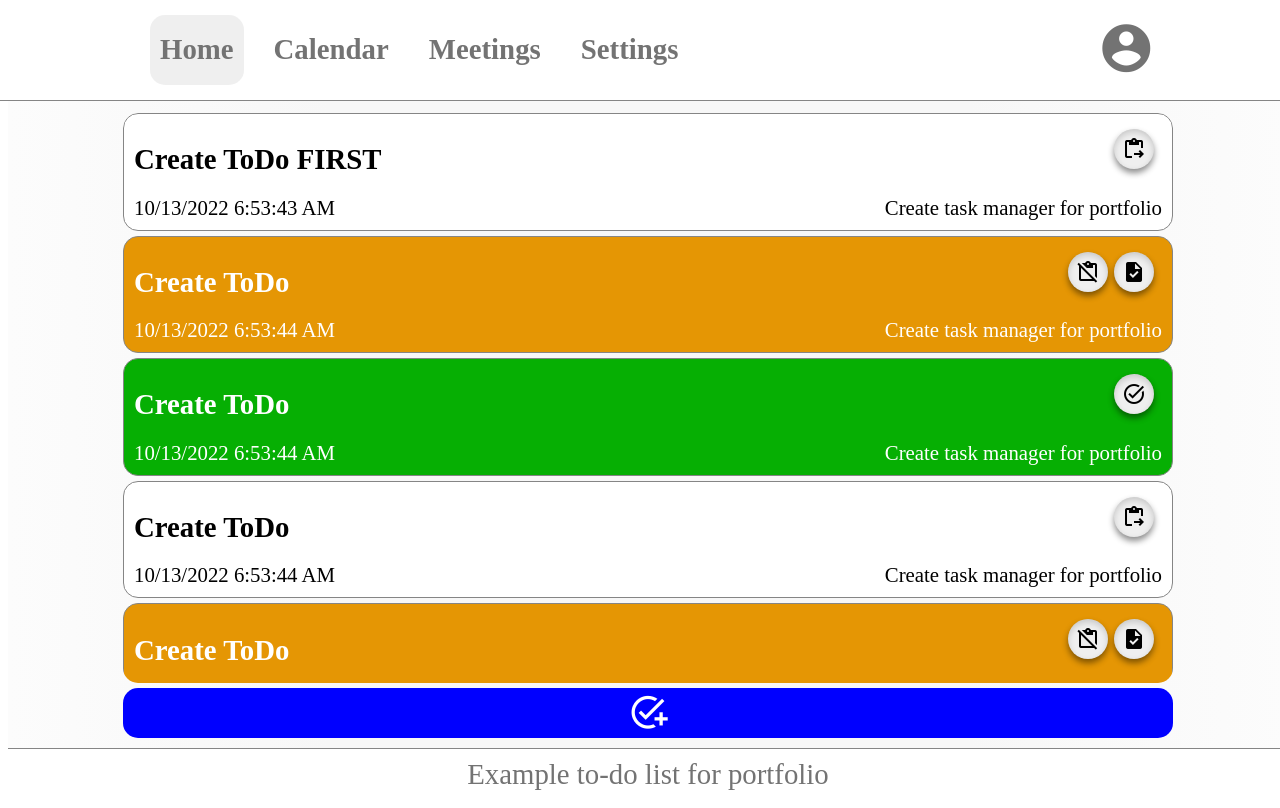
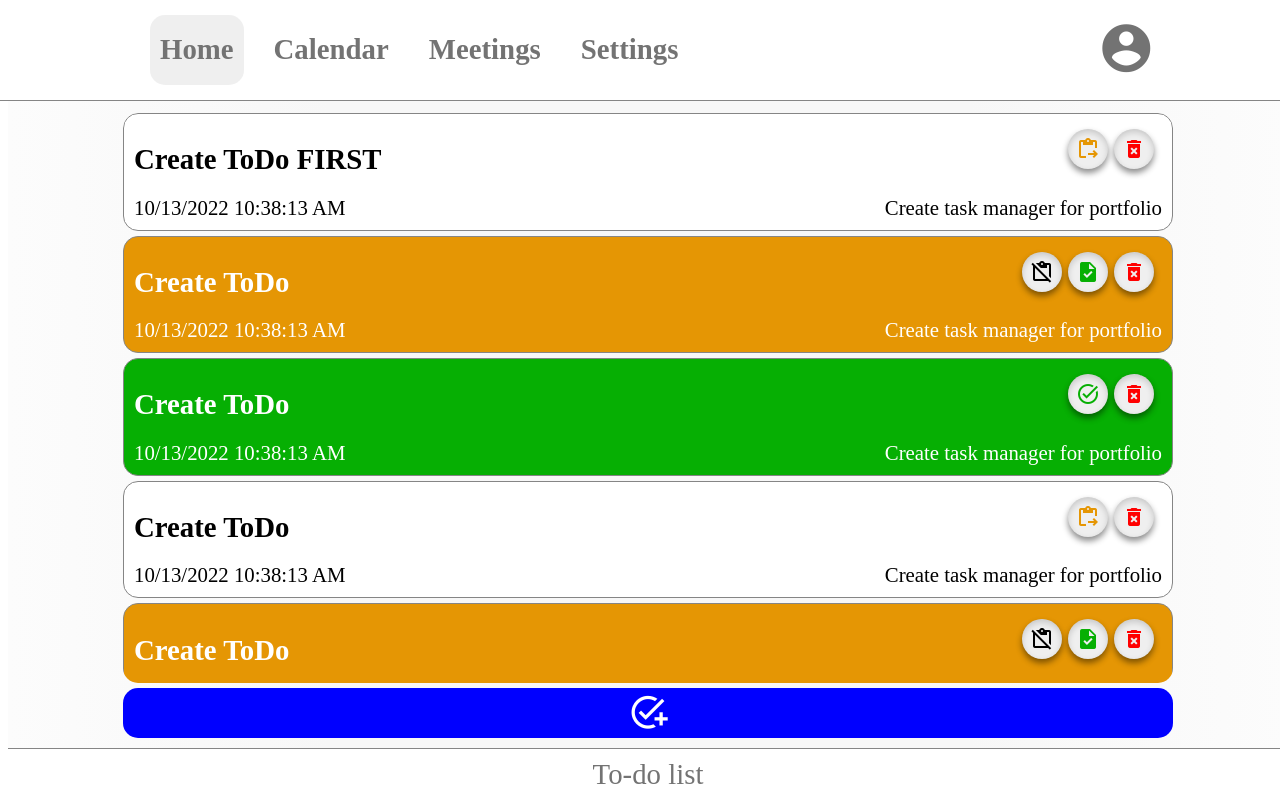
Before and after one commit to IgorAntropov/Todo, a Vue app: page / in a window 1280 px wide. Built offline with nearby package versions, Linux system fonts and the light colour scheme; the HTML template or start-up script is replaced by a standard one.

Commit message:
1. Delete task function 2. Minor changes

```diff
--- a/src/store/modules/tasks.js
+++ b/src/store/modules/tasks.js
@@ -23,6 +23,13 @@ export default {
         addNewTask(state, payload) {
             state.fullTasksList.push(payload);
         },
+        removeTask(state, payload) {
+            state.fullTasksList.map((task, index) => {
+                if (task.id === payload) {
+                    state.fullTasksList.splice(index, 1);
+                }
+            });
+        },
     },
     actions: {
         fetchFullTasksList(ctx) {
@@ -31,63 +38,63 @@ export default {
                     id: 1,
                     title: 'Create ToDo FIRST',
                     description: 'Create task manager for portfolio',
-                    due: '2022-10-13T06:53:43',
+                    due: new Date(),
                     status: 'common'
                 },
                 {
                     id: 2,
                     title: 'Create ToDo',
                     description: 'Create task manager for portfolio',
-                    due: '2022-10-13T06:53:44',
+                    due: new Date(),
                     status: 'process'
                 },
                 {
                     id: 3,
                     title: 'Create ToDo',
                     description: 'Create task manager for portfolio',
-                    due: '2022-10-13T06:53:44',
+                    due: new Date(),
                     status: 'closed'
                 },
                 {
                     id: 4,
                     title: 'Create ToDo',
                     description: 'Create task manager for portfolio',
-                    due: '2022-10-13T06:53:44',
+                    due: new Date(),
                     status: 'common'
                 },
                 {
                     id: 5,
                     title: 'Create ToDo',
                     description: 'Create task manager for portfolio',
-                    due: '2022-10-13T06:53:44',
+                    due: new Date(),
                     status: 'process'
                 },
                 {
                     id: 6,
                     title: 'Create ToDo',
                     description: 'Create task manager for portfolio',
-                    due: '2022-10-13T06:53:44',
+                    due: new Date(),
                     status: 'closed'
                 },
                 {
                     id: 7,
                     title: 'Create ToDo',
                     description: 'Create task manager for portfolio',
-                    due: '2022-10-13T06:53:44',
+                    due: new Date(),
                     status: 'common'
                 },
                 {
                     id: 8,
                     title: 'Create ToDo',
                     description: 'Create task manager for portfolio',
-                    due: '2022-10-13T06:53:44',
+                    due: new Date(),
                     status: 'process'
                 },
                 {
                     id: 9,
                     title: 'Create ToDo LAST',
                     description: 'Create task manager for portfolio',
-                    due: '2022-10-13T06:53:45',
+                    due: new Date(),
                     status: 'closed'
                 },
             ];
@@ -100,5 +107,8 @@ export default {
         addTask(ctx, payload) {
             ctx.commit('addNewTask', payload);
         },
+        deleteTask(ctx, payload) {
+            ctx.commit('removeTask', payload);
+        }
     }
 }
--- a/src/views/Footer.vue
+++ b/src/views/Footer.vue
@@ -2,7 +2,7 @@
   <footer class="footer">
     <div class="footer__container _container">
       <span class="title">
-        Example to-do list for portfolio
+        To-do list
       </span>
     </div>
   </footer>
--- a/src/views/home/Home.vue
+++ b/src/views/home/Home.vue
@@ -4,7 +4,7 @@
       <div class="main-block__task-container">
         <div
             class="main-block__tasks-list"
-            v-show="getFullTasksList.length"
+            v-if="getFullTasksList.length"
         >
           <TaskItem
               v-for="(task, index) in getFullTasksList"
@@ -13,7 +13,7 @@
           ></TaskItem>
         </div>
         <h1
-            v-show="!getFullTasksList.length"
+            v-else
             class="main-block__title"
         >
           Your to-do list is empty!
--- a/src/views/home/TaskItem.vue
+++ b/src/views/home/TaskItem.vue
@@ -38,6 +38,12 @@
           v-bind:class="taskStatus"
       >
         <i class="material-icons status-icon">task_alt</i>
+      </button>
+      <button
+          class="status-btn delete-task-btn"
+          @click.prevent="removeTask"
+      >
+        <i class="material-icons status-icon">delete_forever</i>
       </button>
     </div>
     <div class="task-description">
@@ -92,10 +98,10 @@ export default {
     'task'
   ],
   mounted() {
-    this.taskTitle = this.task.title;
-    this.taskDate = this.task.due;
-    this.taskDescription = this.task.description;
-    this.taskStatus = this.task.status;
+    this.setData();
+  },
+  updated() {
+    this.setData();
   },
   components: {
     Modal,
@@ -115,14 +121,23 @@ export default {
     getFormatDate() {
       return `${new Date(this.taskDate).toLocaleDateString()} ${new Date(this.taskDate).toLocaleTimeString()}`;
     },
+    setData() {
+      return () => {
+        this.taskTitle = this.task.title;
+        this.taskDate = this.task.due;
+        this.taskDescription = this.task.description;
+        this.taskStatus = this.task.status;
+      }
+    },
   },
   methods: {
     ...mapActions(
         [
-          'changeTask'
+          'changeTask',
+          'deleteTask',
         ]
     ),
-    saveChanges() {
+    saveChanges(needSwitch = true) {
       const payload = {
         id: this.task.id,
         title: this.taskTitle,
@@ -132,10 +147,14 @@ export default {
       };
 
       this.changeTask(payload);
-      this.switchDetailsTaskModal();
+
+      if (needSwitch) {
+        this.switchDetailsTaskModal();
+      }
     },
     changeDate(event) {
       this.taskDate = event.currentTarget.value;
+      this.saveChanges(false);
     },
     changeStatus(event) {
       const target = event.currentTarget;
@@ -151,6 +170,11 @@ export default {
           this.taskStatus = 'closed';
         }
       }
+
+      this.saveChanges(false);
+    },
+    removeTask() {
+      this.deleteTask(this.task.id);
     },
   }
 }
@@ -207,6 +231,10 @@ export default {
       color: white;
     }
 
+    .delete-task-btn {
+      pointer-events: auto;
+    }
+
     .task-description {
       .description {
         color: white;
@@ -243,6 +271,21 @@ export default {
       z-index: 50;
       border: none;
       box-shadow: inset 0 3px 6px rgba(0,0,0,0.16), 0 4px 6px rgba(0,0,0,0.45);
+
+      &.delete-task-btn {
+        color: red;
+      }
+      &.common {
+        color: var(--color-status-process);
+      }
+      &.process {
+        &.next-status {
+          color: var(--color-status-closed);
+        }
+      }
+      &.closed {
+        color: var(--color-status-closed);
+      }
     }
   }
 
```
